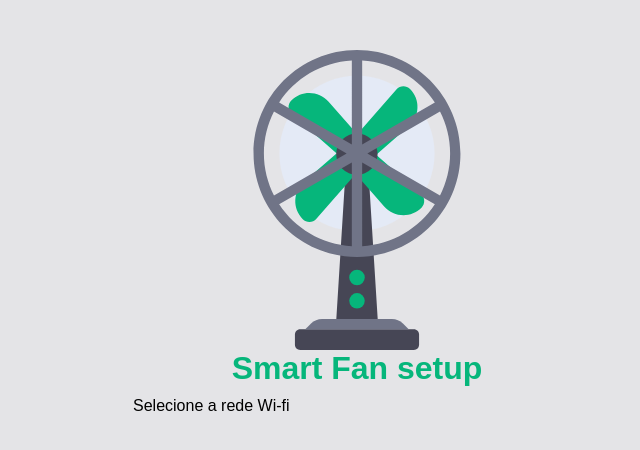
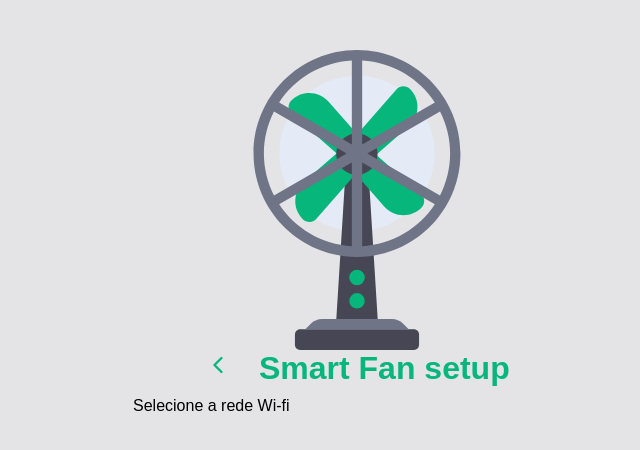
Before and after one commit to avrahambenaram/smart-fan, a plain HTML site: page raw/wifi/index.html in a window 1280 px wide. Shown: the whole page, without its empty margins (283-923 px from the left). Drawn offline with Linux system fonts and the light colour scheme; no server answers.

Commit message:
chore: return button

```diff
--- a/raw/styles/base.css
+++ b/raw/styles/base.css
@@ -28,6 +28,10 @@ h1 {
   color: var(--main-color);
   text-align: center;
 }
+h1 > a {
+  text-decoration: none;
+  color: var(--main-color);
+}
 
 @media (max-width: 600px) {
   body > img {
--- a/raw/wifi/index.html
+++ b/raw/wifi/index.html
@@ -3,16 +3,22 @@
   <head>
     <meta charset="UTF-8">
     <meta name="viewport" content="width=device-width, initial-scale=1">
-    <link rel="icon" type="image/svg+xml" href="/icon.svg">
+    <link rel="icon" type="image/svg+xml" href="../icon.svg">
     <link rel="stylesheet" href="styles/style.css">
     <title>Configuração do Smart Fan</title>
     <script type="module" src="scripts/main.js">
     </script>
   </head>
   <body>
-    <img src="/icon.svg" alt="SmartFan Icon">
+    <img type="image/svg+xml" src="../icon.svg" alt="SmartFan Icon">
     <main>
-      <h1>Smart Fan setup</h1>
+      <h1>
+        <a href="../">
+          <svg xmlns="http://www.w3.org/2000/svg" width="28" height="28" viewBox="0 0 24 24" fill="none" stroke="#06B67B" stroke-width="2" stroke-linecap="round" stroke-linejoin="round" class="feather feather-chevron-left"><polyline points="15 18 9 12 15 6"></polyline></svg>
+        </a>
+        &nbsp;
+        Smart Fan setup
+      </h1>
       <p>Selecione a rede Wi-fi</p>
       <div id="networks"></div>
     </main>
```
Also changed, not shown: raw/fan/index.html (+9 -3 lines), raw/index.html (+2 -2 lines).
